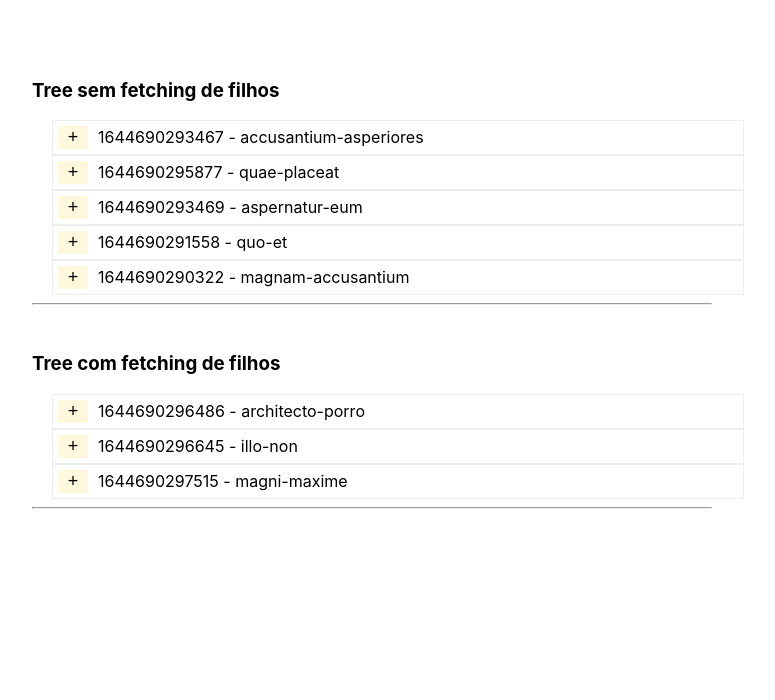
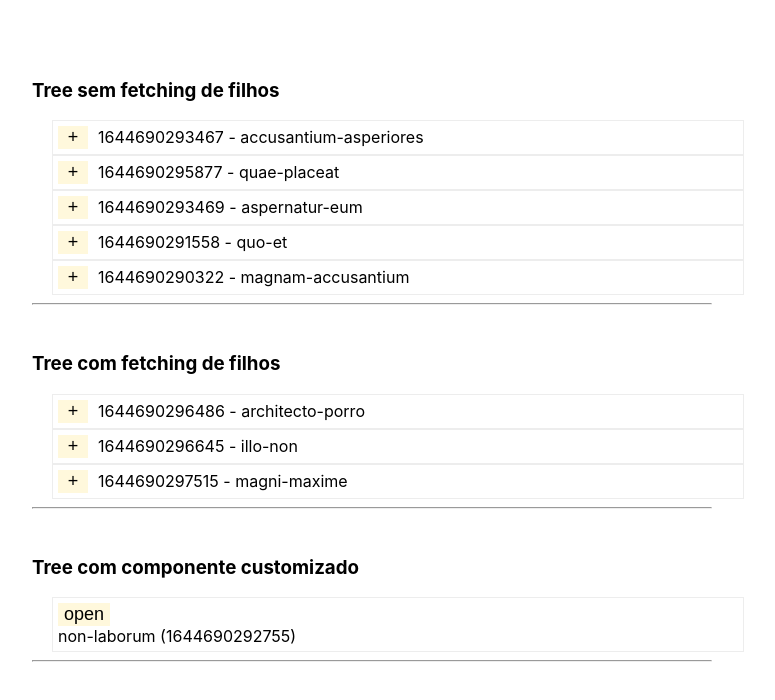
Before and after one commit to mateusdeitos/React-TreeView-Component, a React (Vite) app: page / in a window 1280 px wide. Shown: the top 700 px of the page, without its empty margins (268-1043 px from the left). Built offline with nearby package versions, Linux system fonts and the light colour scheme.

Commit message:
Tree com componente customizado

```diff
--- a/src/App.tsx
+++ b/src/App.tsx
@@ -3,6 +3,7 @@ import { ITreeNodeProps, TreeNode } from './TreeView/TreeNode';
 import { useState } from 'react';
 import { TreeSemFetch } from './TreeSemFetch';
 import { TreeComFetch } from './TreeComFetch';
+import { TreeCustomComponent } from './TreeCustomComponent';
 
 function App() {
   return (
@@ -15,30 +16,12 @@ function App() {
       <h3>Tree com fetching de filhos</h3>
       <TreeComFetch />
       <hr />
+      <div className="spacer"></div>
+      <h3>Tree com componente customizado</h3>
+      <TreeCustomComponent />
+      <hr />
     </div>
   );
 }
 
-const CustomTreeNodeComponent: React.FC<ITreeNodeProps> = ({ ...props }) => {
-  const [isOpen, setIsOpen] = useState(false);
-  const { level, node } = props;
-  const toggle = () => setIsOpen(!isOpen);
-  return (
-    <TreeNode.Container {...props}>
-      <TreeNode.ToggleButton toggle={toggle} {...props}>
-        {isOpen ? 'close' : 'open'}
-      </TreeNode.ToggleButton>
-      {isOpen && (
-        <div>
-          <p>Level: {level}</p>
-          <p>Id: {node.nodeId}</p>
-          <p>descrição: {node.description}</p>
-          <p>parentNodeID: {node.parentNode?.nodeId || 0}</p>
-          <p>Filhos: {node.childrenNodes.length}</p>
-        </div>
-      )}
-    </TreeNode.Container>
-  );
-};
-
 export default App;
--- /dev/null
+++ b/src/TreeCustomComponent.tsx
@@ -0,0 +1,55 @@
+import { useState } from 'react';
+import { getCategories } from './data';
+import { ITreeNode, TreeView } from './TreeView';
+import { ITreeNodeProps, TreeNode } from './TreeView/TreeNode';
+
+const categorias = getCategories();
+export const TreeCustomComponent = () => {
+  const [selected, setSelected] = useState<ITreeNode[]>([]);
+  return (
+    <TreeView
+      nodes={categorias}
+      onSelect={(nodes) => setSelected(nodes)}
+      allowMultiSelect
+      isSelectable={(categoria, level) => true}
+      CustomTreeNodeComponent={CustomTreeNodeComponent}
+    />
+  );
+};
+
+const CustomTreeNodeComponent: React.FC<ITreeNodeProps> = ({ ...props }) => {
+  const [isOpen, setIsOpen] = useState(false);
+  const { level, node } = props;
+  const toggle = () => setIsOpen(!isOpen);
+  return (
+    <>
+      <TreeNode.Container {...props}>
+        <TreeNode.ToggleButton
+          isVisible={node.childrenNodes.length > 0}
+          toggle={toggle}
+          {...props}
+        >
+          {isOpen ? 'close' : 'open'}
+        </TreeNode.ToggleButton>
+        {node.description} ({node.nodeId})
+        {isOpen && (
+          <div>
+            <p>Level: {level}</p>
+            <p>Id: {node.nodeId}</p>
+            <p>descrição: {node.description}</p>
+            <p>parentNodeID: {node.parentNode?.nodeId || 0}</p>
+            <p>Filhos: {node.childrenNodes.length}</p>
+          </div>
+        )}
+      </TreeNode.Container>
+      {isOpen &&
+        node.childrenNodes.map((child) => (
+          <CustomTreeNodeComponent
+            key={node.nodeId}
+            node={child}
+            level={level + 1}
+          />
+        ))}
+    </>
+  );
+};
```
